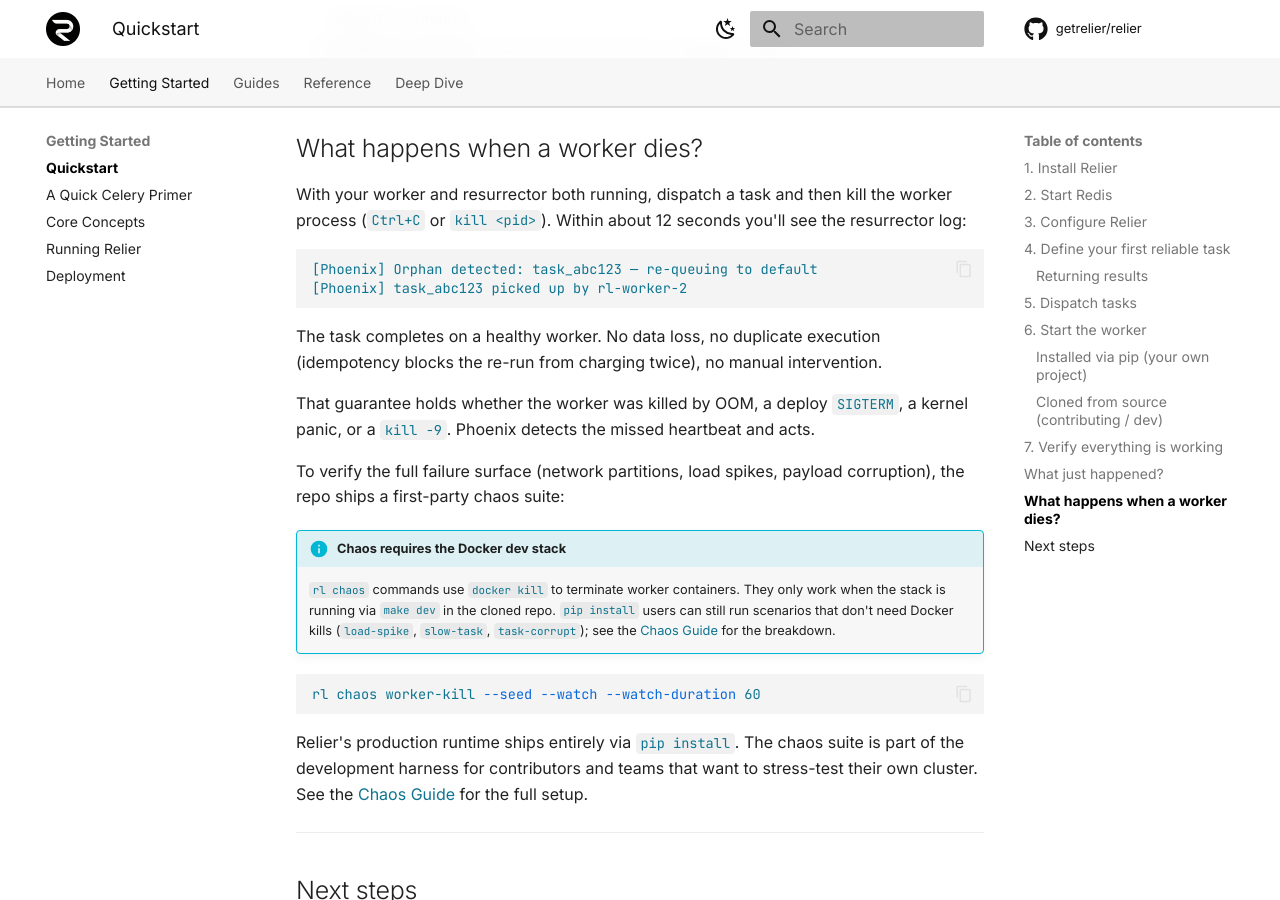
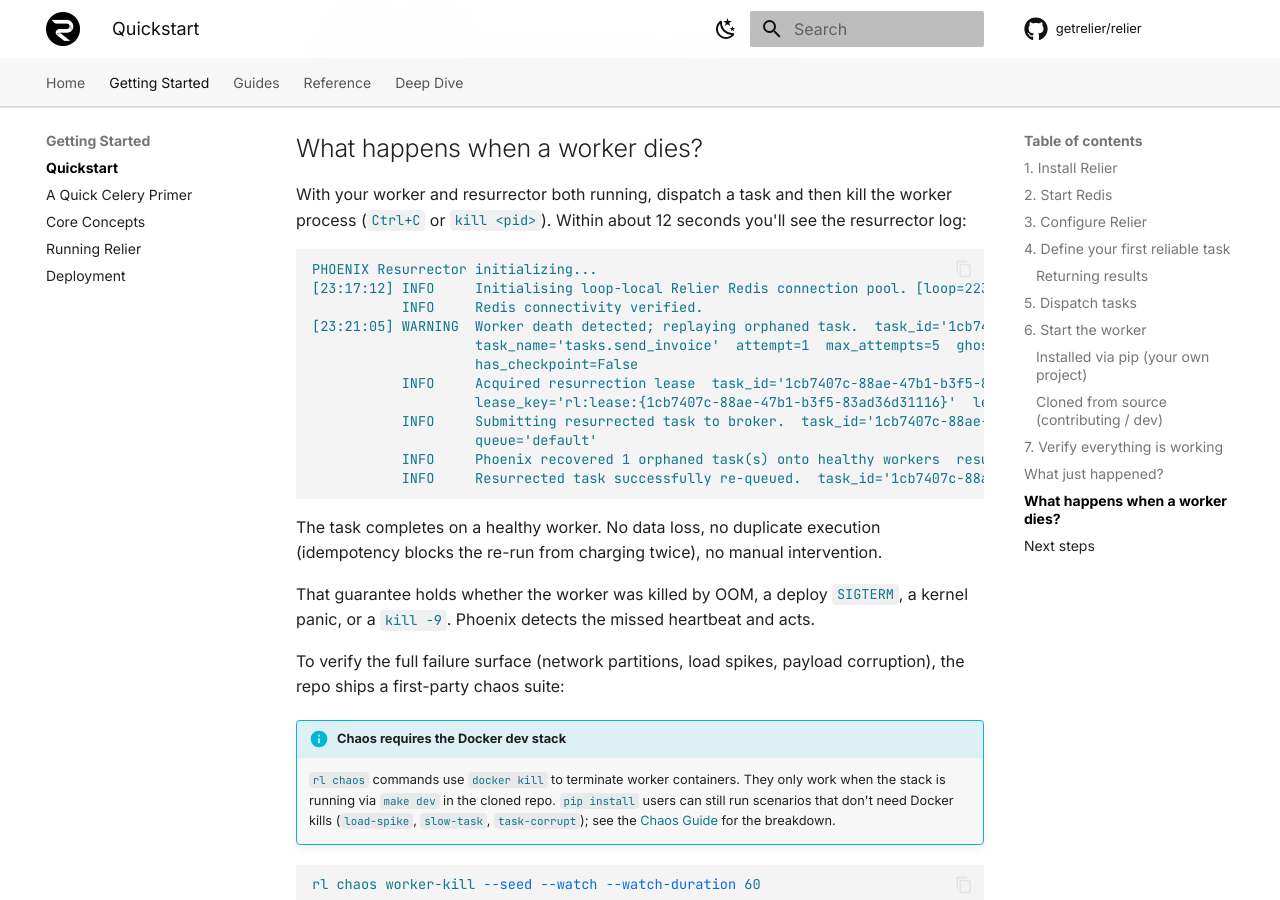
Before and after one commit to getrelier/relier, an MkDocs documentation site: the page built from docs/quickstart.md, in a window 1280 px wide and 900 px high, scrolled down 5983 px. Built offline with MkDocs 1.6.1 and Material for MkDocs 9.7.7, drawn with Linux system fonts in a browser that asks for light colours; comment, search, counter and statistics services are not loaded.

````diff
--- a/docs/quickstart.md
+++ b/docs/quickstart.md
@@ -275,8 +275,18 @@ worker process (`Ctrl+C` or `kill <pid>`). Within about 12 seconds you'll see
 the resurrector log:
 
 ```
-[Phoenix] Orphan detected: task_abc123 — re-queuing to default
-[Phoenix] task_abc123 picked up by rl-worker-2
+PHOENIX Resurrector initializing...
+[23:17:12] INFO     Initialising loop-local Relier Redis connection pool. [loop=2239067885072 -> redis://***@localhost:6379/0]
+           INFO     Redis connectivity verified.
+[23:21:05] WARNING  Worker death detected; replaying orphaned task.  task_id='1cb7407c-88ae-47b1-b3f5-83ad36d31116'
+                    task_name='tasks.send_invoice'  attempt=1  max_attempts=5  ghost_worker='rl-worker-default@b7e3d96be88d'  queue='default'
+                    has_checkpoint=False
+           INFO     Acquired resurrection lease  task_id='1cb7407c-88ae-47b1-b3f5-83ad36d31116'
+                    lease_key='rl:lease:{1cb7407c-88ae-47b1-b3f5-83ad36d31116}'  lease_ttl=180
+           INFO     Submitting resurrected task to broker.  task_id='1cb7407c-88ae-47b1-b3f5-83ad36d31116'  task_name='tasks.send_invoice'
+                    queue='default'
+           INFO     Phoenix recovered 1 orphaned task(s) onto healthy workers  resurrected=1  monitored=0  duration_ms=62
+           INFO     Resurrected task successfully re-queued.  task_id='1cb7407c-88ae-47b1-b3f5-83ad36d31116'  task_name='tasks.send_invoice'
 ```
 
 The task completes on a healthy worker. No data loss, no duplicate execution
--- a/pyproject.toml
+++ b/pyproject.toml
@@ -1,6 +1,6 @@
 [project]
 name = "relier"
-version = "0.1.5"
+version = "0.1.6"
 description = "Reliability layer for Celery. Zero job loss with task resurrection, idempotency, and graceful shutdown."
 readme = "README.md"
 requires-python = ">=3.11"
--- a/src/relier/__init__.py
+++ b/src/relier/__init__.py
@@ -57,7 +57,7 @@ Catch that base class to handle any framework error uniformly:
     ...     raise
 """
 
-__version__ = "0.1.5"
+__version__ = "0.1.6"
 
 # ---------------------------------------------------------------------------
 # Public API re-exports
````
Also changed, not shown: CHANGELOG.md (+37 -1 lines), 6 other files.
